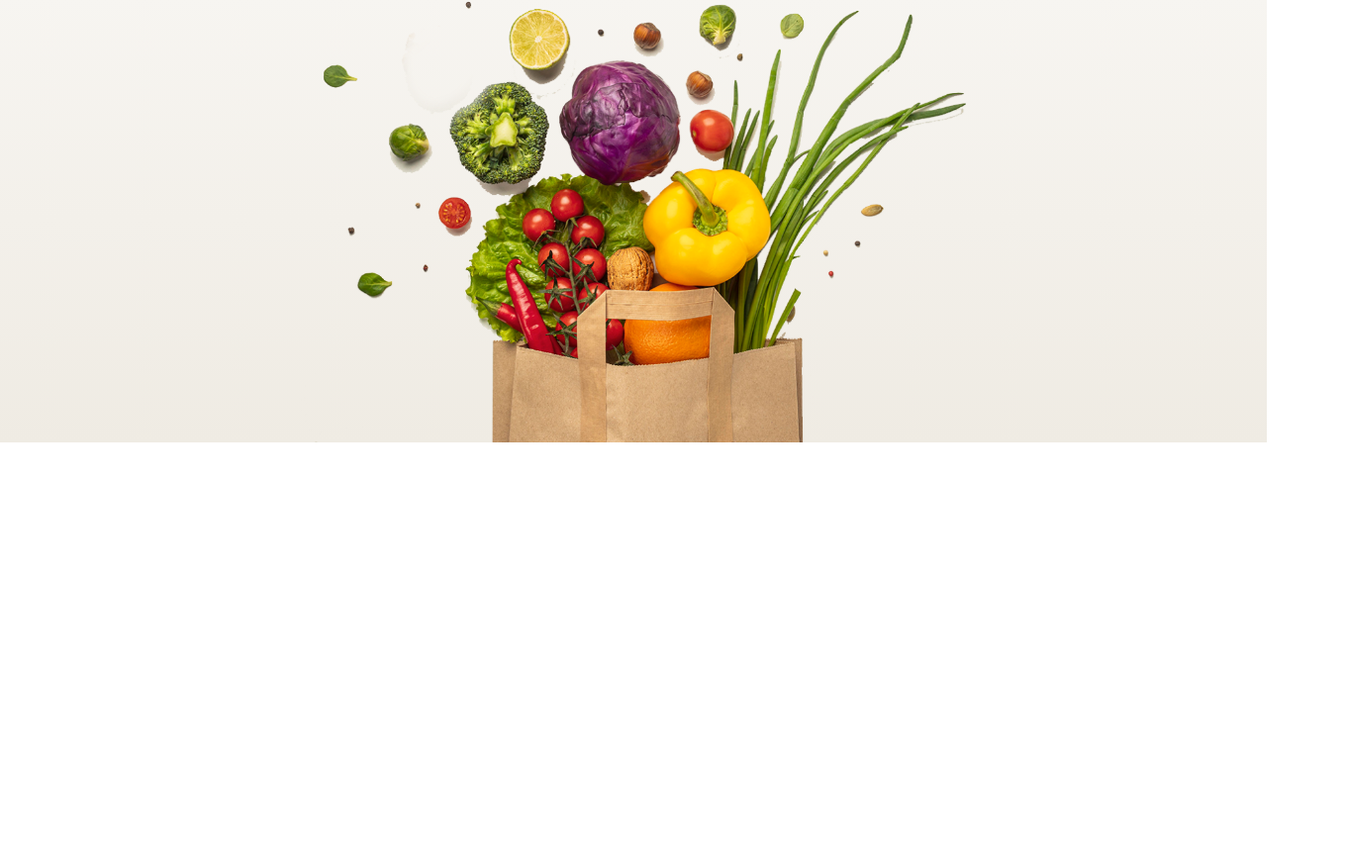
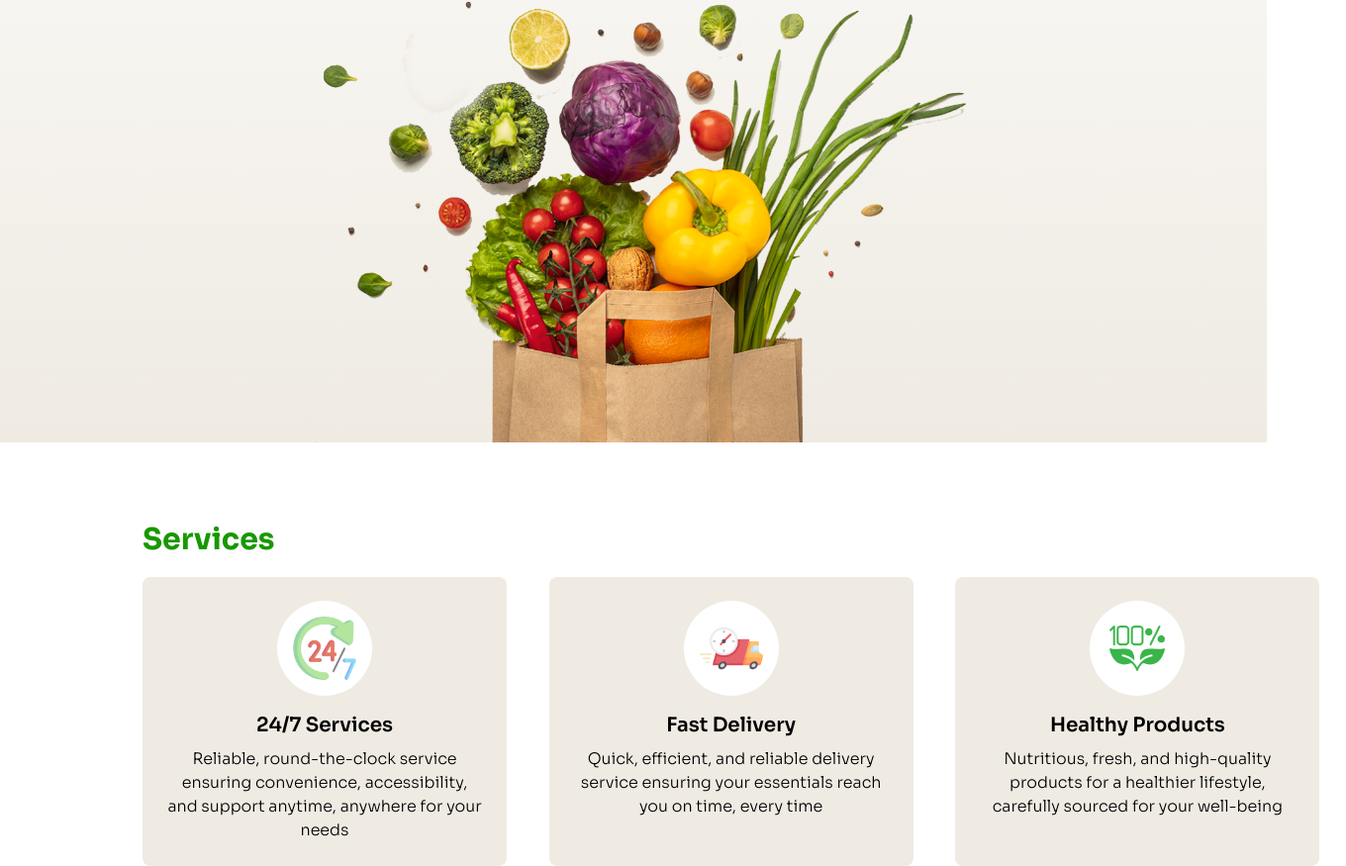
Before and after one commit to sanary-62/Assignment-3, a plain HTML site: page index.html in a window 1280 px wide. Shown: the part 456-1331 px from the top of the page at 99% size, 1360 px wide, since content can reach past the window. Before the commit the page ends 951 px from the top, so only its background shows below. Drawn offline with nearby package versions, Linux system fonts and the light colour scheme.

Commit message:
added services section

```diff
--- a/index.html
+++ b/index.html
@@ -28,7 +28,7 @@
     </style>
 </head>
 <body class="sora-font">
-    <header class="bg bg-gradient-to-b from-[#FFFFFF] to-[#EFEBE3] md:h-[903px]">
+    <header class=" bg-gradient-to-b from-[#FFFFFF] to-[#EFEBE3] md:h-[903px]">
          <!-- Navbar -->
     <nav class="flex justify-between items-center px-10 py-4 bg-white border-b-2 border-[#179800] md:border-b-0">
         <div class="hidden md:block md:w-26"><img src="c2-assets/logo-header.png" alt=""> </div>
@@ -70,6 +70,36 @@
      </div>
     </header>
     <main>
+        <!-- Services Section -->
+        <section class="p-6 md:py-20 md:px-36">
+        <h2 class="text-2xl md:text-3xl font-bold text-[#179800] mb-5">Services</h2>
+        <div class="flex flex-col md:grid md:grid-cols-3 md:w-[76rem] md:h-4 gap-4 text-center">
+         <!-- Card 1 -->
+         <div class="bg-[#EFEBE3] p-6 rounded-lg md:w-[23rem] text-center">
+            <div class="bg-white p-3 rounded-full w-24 h-24 mx-auto flex items-center justify-center">
+                <img class="w-16 h-16" src="c2-assets/service.png" alt="">
+            </div>
+            <h3 class="font-semibold text-xl mt-4">24/7 Services</h3>
+            <p class="font-light mt-2">Reliable, round-the-clock service ensuring convenience, accessibility, and support anytime, anywhere for your needs</p>
+        </div>
+        <!-- Card 2 -->
+        <div class="bg-[#EFEBE3] p-6 rounded-lg md:w-[23rem] text-center">
+            <div class="bg-white p-3 rounded-full w-24 h-24 mx-auto flex items-center justify-center">
+                <img class="w-16 h-16" src="c2-assets/delivery.png" alt="">
+            </div>
+            <h3 class="font-semibold text-xl mt-4">Fast Delivery</h3>
+            <p class="font-light mt-2">Quick, efficient, and reliable delivery service ensuring your essentials reach you on time, every time</p>
+        </div>
+        <!-- Card 3 -->
+        <div class="bg-[#EFEBE3] p-6 rounded-lg md:w-[23rem] text-center">
+            <div class="bg-white p-3 rounded-full w-24 h-24 mx-auto flex items-center justify-center">
+                <img class="w-16 h-16" src="c2-assets/healthy.png" alt="">
+            </div>
+            <h3 class="font-semibold text-xl mt-4">Healthy Products </h3>
+            <p class="font-light mt-2">Nutritious, fresh, and high-quality products for a healthier lifestyle, carefully sourced for your well-being</p>
+        </div>
+    </div>
+        </section>
     </main>
     <footer></footer>
 </body>
```
